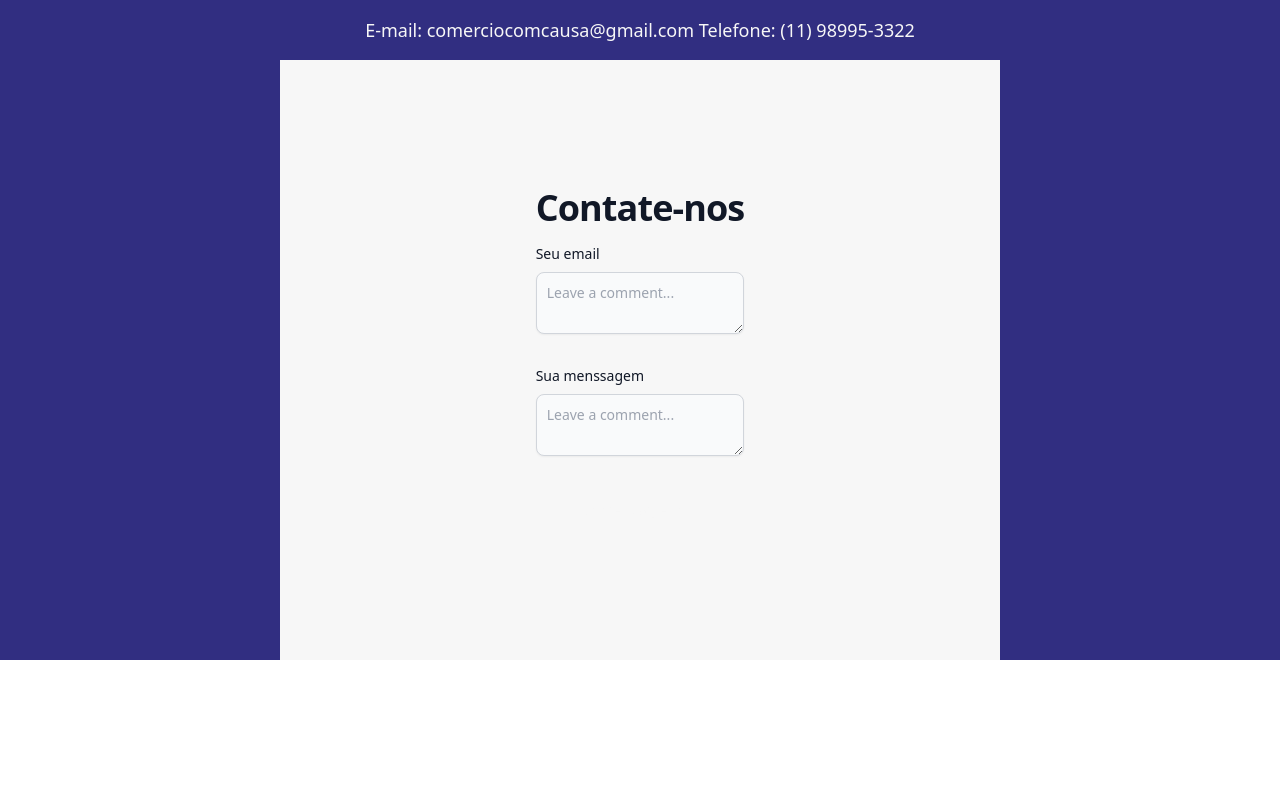
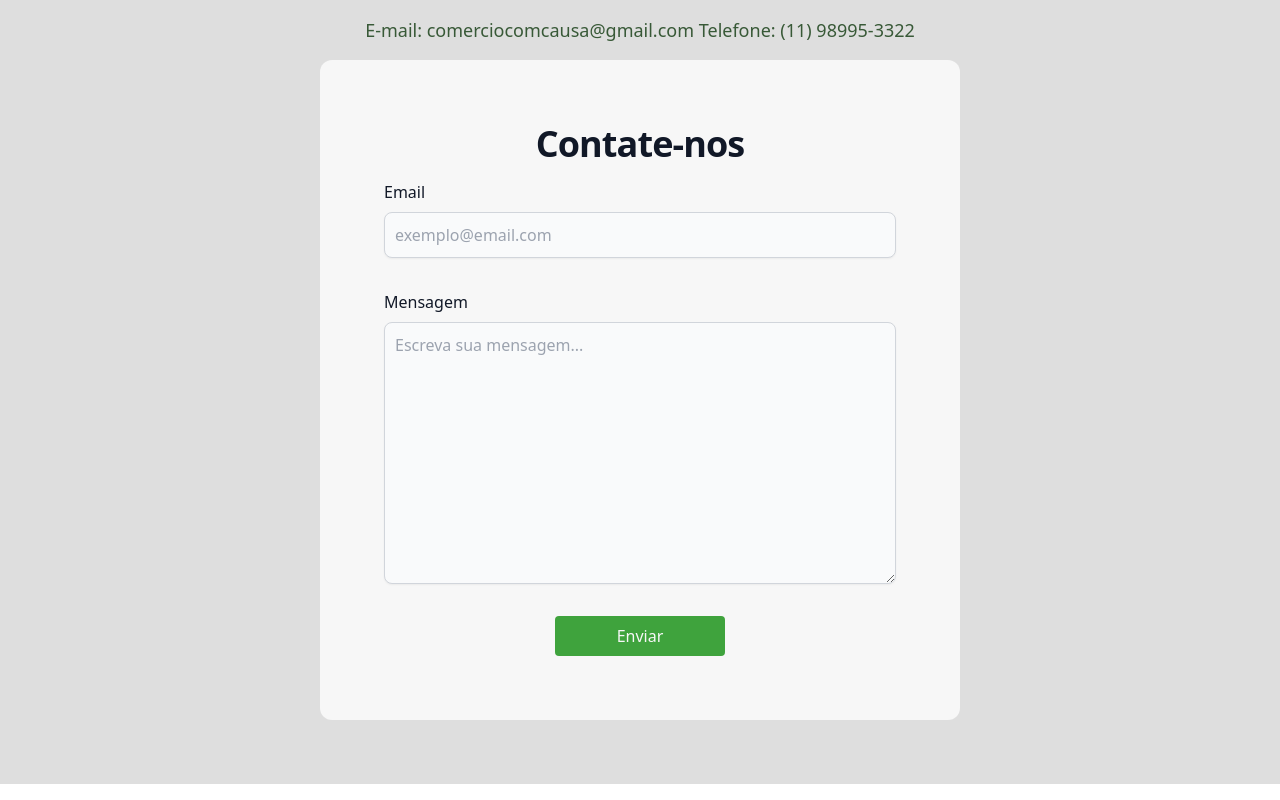
Before and after one commit to angelanascimento/generation-projeto-integrador-frontend, a React (Vite) app: page /contatos in a window 1280 px wide. Built offline with nearby package versions, Linux system fonts and the light colour scheme.

Commit message:
Ajustes de layout.

```diff
--- a/src/pages/contatos/Contatos.tsx
+++ b/src/pages/contatos/Contatos.tsx
@@ -1,40 +1,59 @@
 function Contatos() {
-
   return (
     <>
-            <div className='w-full bg-indigo-900 text-white
-                flex justify-center py-4'>
-
+      <div
+        className="w-full bg-light-grey text-cor-primaria
+                flex justify-center py-4"
+      >
         <div className="flex justify-center container flex text-lg">
-                    <div className='flex gap-4'>
-                        E-mail: comerciocomcausa@gmail.com
-                        Telefone: (11) 98995-3322
+          <div className="flex gap-4">
+            E-mail: comerciocomcausa@gmail.com Telefone: (11) 98995-3322
           </div>
         </div>
       </div>
 
-            <div className="flex justify-center w-full bg-indigo-900">
-                <div className="bg-white dark:bg-gray-900 py-16 px-60">
-                            <div className="py-8 lg:py-16 px-4 mx-auto max-w-screen-md">
-                                <h2 className="mb-4 text-4xl tracking-tight font-extrabold text-center text-gray-900 dark:text-white">Contate-nos</h2>
-                                <form action="#" className="space-y-8">
+      <div className="flex justify-center w-full bg-light-grey">
+        <div className="bg-white dark:bg-gray-900 py-16 px-16 mb-16 rounded-xl w-1/2">
+          <div className="flex-column align-top  mx-auto max-w-screen-md ">
+            <h2 className="mb-4 text-4xl tracking-tight font-extrabold text-center text-gray-900 dark:text-white">
+              Contate-nos
+            </h2>
+            <form action="#" className="flex-column space-y-8">
               <div>
-                                        <label className="block mb-2 text-sm font-medium text-gray-900 dark:text-gray-300">Seu email</label>
-                                        <textarea id="message" className="block p-2.5 w-full text-sm text-gray-900 bg-gray-50 rounded-lg shadow-sm border border-gray-300 focus:ring-primary-500 focus:border-primary-500 dark:bg-gray-700 dark:border-gray-600 dark:placeholder-gray-400 dark:text-white dark:focus:ring-primary-500 dark:focus:border-primary-500" placeholder="Leave a comment..."></textarea>
+                <label className="block mb-2 font-medium text-gray-900 dark:text-gray-300">
+                  Email
+                </label>
+                <input
+                  id="email"
+                  type="email"
+                  className="block p-2.5 w-full text-gray-900 bg-gray-50 rounded-lg shadow-sm border border-gray-300 focus:ring-primary-500 focus:border-primary-500 dark:bg-gray-700 dark:border-gray-600 dark:placeholder-gray-400 dark:text-white dark:focus:ring-primary-500 dark:focus:border-primary-500"
+                  placeholder="exemplo@email.com"
+                ></input>
               </div>
               <div className="sm:col-span-2">
-                                        <label className="block mb-2 text-sm font-medium text-gray-900 dark:text-gray-400">Sua menssagem</label>
-                                        <textarea id="message" className="block p-2.5 w-full text-sm text-gray-900 bg-gray-50 rounded-lg shadow-sm border border-gray-300 focus:ring-primary-500 focus:border-primary-500 dark:bg-gray-700 dark:border-gray-600 dark:placeholder-gray-400 dark:text-white dark:focus:ring-primary-500 dark:focus:border-primary-500" placeholder="Leave a comment..."></textarea>
+                <label className="block mb-2 font-medium text-gray-900 dark:text-gray-400">
+                  Mensagem
+                </label>
+                <textarea
+                  id="message"
+                  rows={10}
+                  className="block p-2.5 w-full text-gray-900 bg-gray-50 rounded-lg shadow-sm border border-gray-300 focus:ring-primary-500 focus:border-primary-500 dark:bg-gray-700 dark:border-gray-600 dark:placeholder-gray-400 dark:text-white dark:focus:ring-primary-500 dark:focus:border-primary-500 w-100"
+                  placeholder="Escreva sua mensagem..."
+                ></textarea>
               </div>
-                                    <button type="submit" className="py-3 px-5 text-sm font-medium text-center text-white rounded-lg bg-primary-700 sm:w-fit hover:bg-primary-800 focus:ring-4 focus:outline-none focus:ring-primary-300 dark:bg-primary-600 dark:hover:bg-primary-700 dark:focus:ring-primary-800">Enviar menssagem</button>
+              <button
+                type="submit"
+                className="primaryAppButton bg-green rounded flex justify-center
+                            text-white w-1/3 py-2 m-auto"
+              >
+                Enviar
+              </button>
             </form>
           </div>
         </div>
-
       </div>
     </>
   );
-
 }
 
 export default Contatos;
--- a/src/pages/home/Home.tsx
+++ b/src/pages/home/Home.tsx
@@ -1,23 +1,16 @@
-
-import PaymentMethods from "../../components/payment-methods/PaymentMethods"
-import ListaProduto from "../../components/produtos/listaProduto/ListaProduto"
-import Seals from "../../components/seals/Seals"
-import ModalProduto from "../../components/produtos/modalProduto/ModalProduto"
+import PaymentMethods from "../../components/payment-methods/PaymentMethods";
+import ListaProduto from "../../components/produtos/listaProduto/ListaProduto";
+import Seals from "../../components/seals/Seals";
+import ModalProduto from "../../components/produtos/modalProduto/ModalProduto";
 
 function Home() {
-
-
   return (
     <>
       <div className="bg-indigo-900 flex justify-center">
-                <div className='container grid grid-cols-2 text-white'>
+        <div className="container grid grid-cols-2 text-white">
           <div className="flex flex-col gap-4 items-center justify-center py-4">
-                        <h2 className='text-5xl font-bold'>
-                            Seja Bem Vinde!
-                        </h2>
-                        <p className='text-xl'>
-                            Expresse aqui seus pensamentos e opniões
-                        </p>
+            <h2 className="text-5xl font-bold">Seja Bem Vinde!</h2>
+            <p className="text-xl">Expresse aqui seus pensamentos e opniões</p>
 
             <div className="flex justify-around gap-4">
               <div className="flex justify-around gap-4">
@@ -30,21 +23,21 @@ function Home() {
             <img
               src="https://i.imgur.com/fyfri1v.png"
               alt="Imagem Página Home"
-                            className='w-2/3'
+              className="w-2/3"
             />
           </div>
         </div>
       </div>
-            <ListaProduto/>
+      <ListaProduto />
       <div className="flex items-center justify-center bg-[#F5F5F5] w-full py-2">
-                <div className="flex flex-col items-center xl:flex xl:flex-row xl:justify-between xl:w-5/6 xl:h-[5rem]" >
-                    <Seals/>
-                    <hr className='w-5/6 m-2 xl:hidden'/>
-                    <PaymentMethods/>
+        <div className="flex flex-col items-center 2xl:flex 2xl:flex-row 2xl:justify-between 2xl:w-5/6 2xl:h-[5rem]">
+          <Seals />
+          <hr className="w-5/6 m-2 2xl:hidden" />
+          <PaymentMethods />
         </div>
       </div>
     </>
-    )
+  );
 }
 
-export default Home
+export default Home;
--- a/src/pages/perfil/Perfil.tsx
+++ b/src/pages/perfil/Perfil.tsx
@@ -1,11 +1,9 @@
 import { useContext, useEffect } from "react";
 import { Link, useNavigate } from "react-router-dom";
 import defaultProfile from "../../assets/img/perfil/default-img.png";
+import backgroundImage from "../../assets/img/photos-about/photo-02.jpg";
 
 import { AuthContext } from "../../contexts/AuthContext";
-import ListaProduto from "../../components/produtos/listaProduto/ListaProduto";
-import Seals from "../../components/seals/Seals";
-import PaymentMethods from "../../components/payment-methods/PaymentMethods";
 
 function Perfil() {
   const navigate = useNavigate();
@@ -23,7 +21,7 @@ function Perfil() {
     <div className="container mx-auto mt-4 rounded-2xl overflow-hidden">
       <img
         className="w-full h-72 object-cover border-b-8 border-white"
-        src="https://i.imgur.com/ZZFAmzo.jpg"
+        src={backgroundImage}
         alt="Capa do Perfil"
       />
 
@@ -41,39 +39,36 @@ function Perfil() {
         <p>Email: {usuario.email}</p>
       </div>
       <div className='border flex flex-col rounded-2xl overflow-hidden justfy-between"'>
-        <header className='py-2 px-6 bg-green text-white font-bold text-2xl flex items-center justify-center py-2'>Produtos</header>
-
+        <header className="py-2 px-6 bg-green text-white font-bold text-2xl flex items-center justify-center py-2">
+          Produtos
+        </header>
 
         <div className="flex">
-          <Link to='/cadastroProduto'
-            className='w-full text-slate-100 bg-cor-primaria hover:bg-cor-destaque
-                        flex items-center justify-center py-2'>
+          <Link
+            to="/cadastroProduto"
+            className="w-full text-slate-100 bg-cor-primaria hover:bg-cor-destaque
+                        flex items-center justify-center py-2"
+          >
             <button>Cadastrar Produto</button>
           </Link>
-
-
         </div>
-
       </div>
-      <div className='border flex flex-col rounded-2xl overflow-hidden justfy-between'>
-        <header className='py-2 px-6 bg-green text-white font-bold text-2xl flex items-center justify-center py-2'>Categorias</header>
-
+      <div className="border flex flex-col rounded-2xl overflow-hidden justfy-between">
+        <header className="py-2 px-6 bg-green text-white font-bold text-2xl flex items-center justify-center py-2">
+          Categorias
+        </header>
 
         <div className="flex">
-          <Link to='/cadastroCategorias'
-            className='w-full text-slate-100 bg-cor-primaria hover:bg-cor-destaque
-                        flex items-center justify-center py-2'>
+          <Link
+            to="/cadastroCategorias"
+            className="w-full text-slate-100 bg-cor-primaria hover:bg-cor-destaque
+                        flex items-center justify-center py-2"
+          >
             <button>Cadastrar Categoria</button>
           </Link>
-
-
         </div>
-
       </div>
-
-
     </div>
-
   );
 }
 
--- /dev/null
+++ b/src/utils/currencyFormat.ts
@@ -0,0 +1,6 @@
+export const currencyFormat = new Intl.NumberFormat("pt-BR", {
+  style: "currency",
+  currency: "BRL",
+  minimumFractionDigits: 2,
+  maximumFractionDigits: 2
+});
--- /dev/null
+++ b/src/utils/dateFormat.ts
@@ -0,0 +1,7 @@
+export default function dateFormat(date: Date): string {
+  const day = String(date.getDate()).padStart(2, "0");
+  const month = String(date.getMonth() + 1).padStart(2, "0");
+  const year = String(date.getFullYear()).slice(2);
+
+  return `${day}/${month}/${year}`;
+}
```
Also changed, not shown: src/components/payment-methods/PaymentMethods.tsx (+63 -22 lines), src/components/produtos/cardProduto/CardProduto.tsx (+35 -23 lines), src/components/seals/Seals.tsx (+44 -13 lines), src/pages/about/About.tsx (+56 -28 lines), src/pages/about/About.css (deleted). Lines whose indentation alone changed are shown as unchanged.
